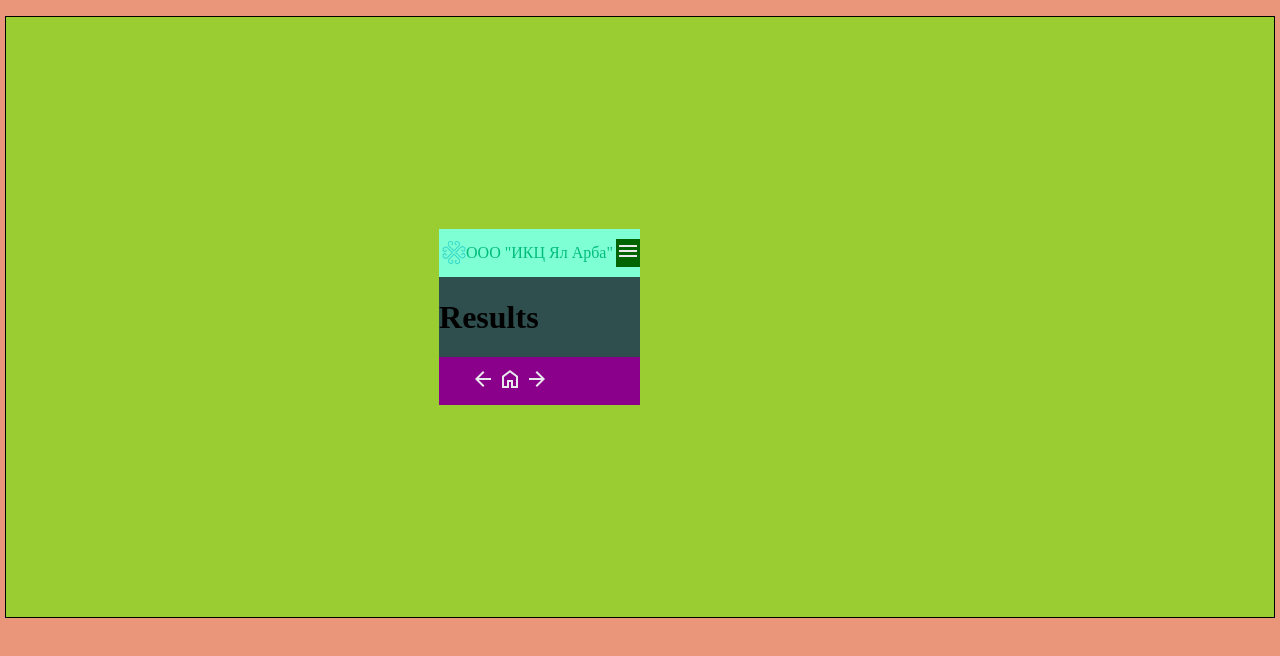
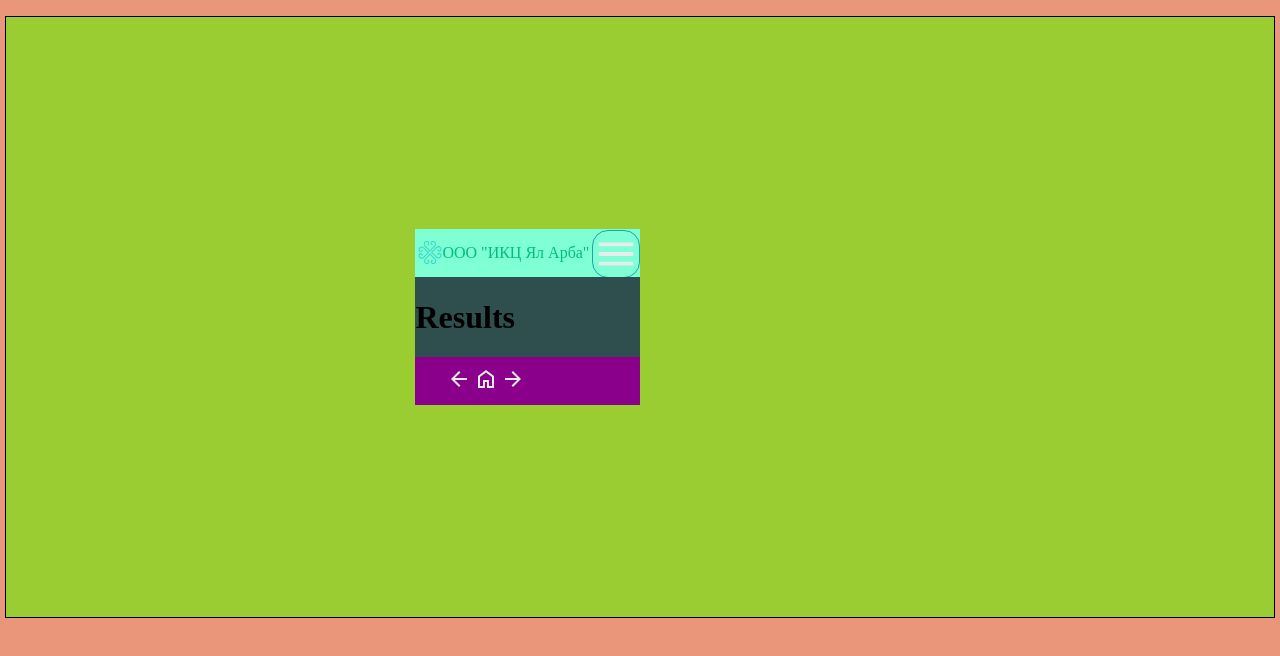
Before and after one commit to valitovgaziz/spa_, a Vue app: page /results in a window 1280 px wide. Shown: the top 656 px of the page. Built offline with nearby package versions, Linux system fonts and the light colour scheme.

Commit message:
Добавил анимацию закрытия и открытия меню.

```diff
--- a/src/components/header/menu.vue
+++ b/src/components/header/menu.vue
@@ -1,7 +1,7 @@
 <template>
-    <div class="menu">
-        <img src="../images/icons/menu_24dp_E8EAED_FILL0_wght400_GRAD0_opsz24.svg" alt="menu" v-on:click="changeDisplay" id="img-menu">
-        <ul id="ul-menu">
+    <div class="menu" v-on:click="changeDisplay">
+        <img src="../images/icons/menu_24dp_E8EAED_FILL0_wght400_GRAD0_opsz24.svg" alt="menu" id="img-m">
+        <ul id="ul-m">
             <li><router-link to="/profile">Профиль</router-link></li>
             <li>Настройки</li>
             <li><router-link to="/about">О нас</router-link></li>
@@ -14,17 +14,23 @@
 
 <style scoped>
 .menu {
-    background-color: darkgreen;
-    width: fit-content;
+    height: 95%;
 }
 
-#img-menu:hover {
+#img-m {
+    height: 100%;
+    border: solid 1px rgb(33, 159, 181);
+    border-radius: 1rem;
+}
+
+#img-m:hover {
     cursor: pointer;
     background-color: rgb(71, 135, 105);
 }
 
 ul {
     display: none;
+    overflow: hidden;
     margin: 0 0.5rem 0.5rem 0;
 }
 
@@ -45,12 +51,17 @@ li:hover {
 <script>
 export default {
     name: 'menu',
+    methods: {
+        changeDisplay: changeDisplay
+    }
 }
 
 function changeDisplay() {
-    var ul = document.getElementById('ul-menu');
+    var ul = document.querySelector('ul');
     if (ul.style.display === 'none') {
-        ul.style.display = 'flex';
+        ul.style.display = 'block';
+    } else {
+        ul.style.display = 'none';
     }
 }
 
--- a/src/views/HomeView.vue
+++ b/src/views/HomeView.vue
@@ -19,16 +19,6 @@
   justify-content: space-between;
   background-color: wheat;
 }
-
-@media (min-width: 600px) {
-  .main {
-    min-height: 100vh;
-    display: flex;
-    align-items: center;
-    flex-direction: column;
-    justify-content: space-between;
-  }
-}
 </style>
 
 <script>
--- a/src/views/ResultsView.vue
+++ b/src/views/ResultsView.vue
@@ -6,16 +6,14 @@
     </div>
 </template>
 
-  <style>
-
-  </style>
+<style></style>
 
 
 
 <script>
 import Header from '../components/header.vue';
 import Footer from '../components/footer.vue';
-  import Results from '../components/serch_results/results.vue';
+import Results from '../components/saerch_results/results.vue';
 
 export default {
     components: {
--- a/src/views/SupportView.vue
+++ b/src/views/SupportView.vue
@@ -6,9 +6,7 @@
   </div>
 </template>
 
-  <style>
-
-  </style>
+<style></style>
 
 
 
```
Also changed, not shown: src/components/saerch_results/results.vue (renamed from src/components/serch_results/results.vue). Lines whose indentation alone changed are shown as unchanged.
